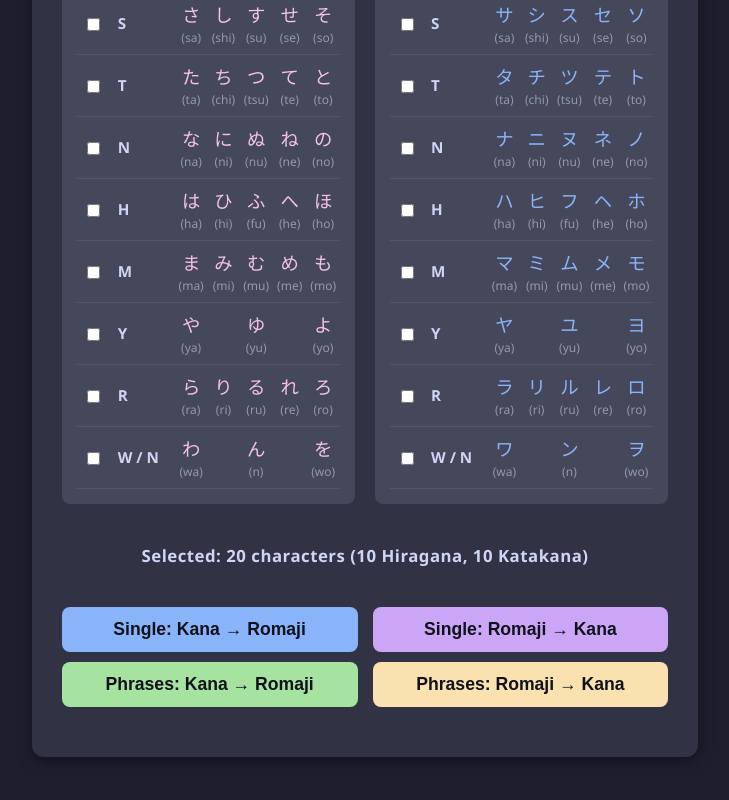
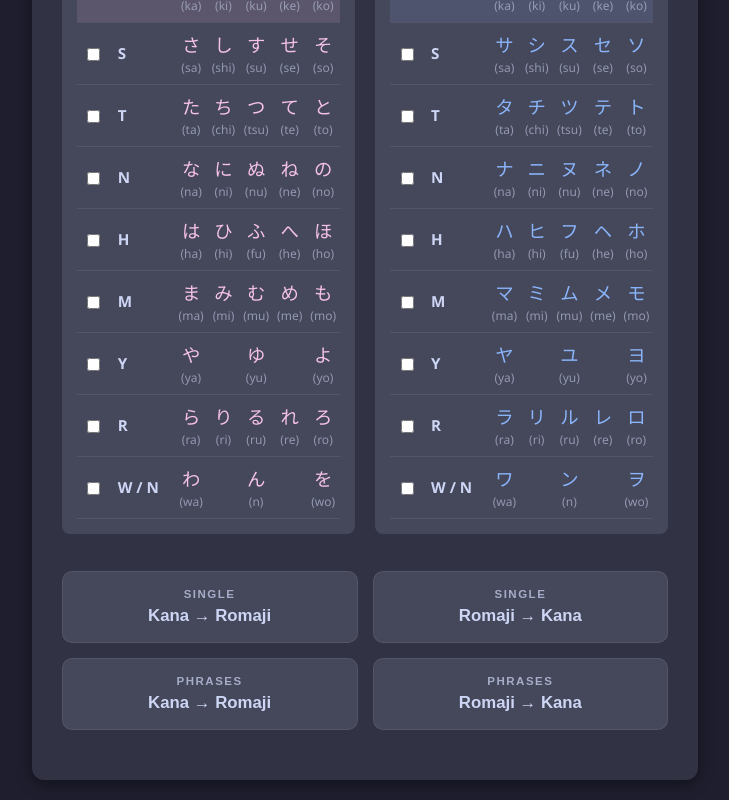
Before and after one commit to RMantis/skanna, a React (Vite) app: page / in a window 1280 px wide. Shown: the part 425-1225 px from the top of the page, without its empty margins (275-1004 px from the left). Before the commit the page ends 1202 px from the top, so only its background shows below. Built offline with nearby package versions, Linux system fonts and the light colour scheme.

Commit message:
style: reposition selection summary under header, reduce margins, and redesign start modes as modern cards

```diff
--- a/src/components/SelectionScreen.tsx
+++ b/src/components/SelectionScreen.tsx
@@ -84,7 +84,10 @@ export const SelectionScreen: React.FC<SelectionScreenProps> = ({ t, onStartQuiz
 
     return (
         <div className="config-section">
-            <h3 style={{ marginBottom: '5px', textAlign: 'center' }}>{t.chooseKana}</h3>
+            <h3 style={{ margin: '0 0 5px 0', textAlign: 'center' }}>{t.chooseKana}</h3>
+            <div style={{ textAlign: 'center', fontSize: '0.85rem', color: 'var(--subtext)', marginBottom: '15px' }}>
+                {t.selectedSummary(counts.total)}
+            </div>
 
             <div className="tables-container">
                 {/* Tabella Hiragana */}
@@ -220,21 +223,23 @@ export const SelectionScreen: React.FC<SelectionScreenProps> = ({ t, onStartQuiz
                 </div>
             </div>
 
-            <div id="tableSelectionSummary" style={{ textAlign: 'center', margin: '5px 0 15px 0', fontSize: '1.05rem', color: 'var(--text-color)', fontWeight: 600, letterSpacing: '0.5px' }}>
-                {t.selectedSummary(counts.total, counts.hira, counts.kata)}
-            </div>
-
-
-
-            <div className="start-buttons-container" style={{ display: 'flex', flexDirection: 'column', gap: '10px', marginTop: '10px', width: '100%' }}>
-                <div style={{ display: 'flex', gap: '15px' }}>
-                    <button className="primary" style={{ flex: 1, padding: '12px' }} onClick={() => onStartQuiz('kana_to_romaji', selectedHira, selectedKata)}>{t.singleKanaRomaji}</button>
-                    <button className="primary" style={{ flex: 1, padding: '12px', backgroundColor: 'var(--btn-single-rk-bg)', color: 'var(--btn-single-rk-text)' }} onClick={() => onStartQuiz('romaji_to_kana', selectedHira, selectedKata)}>{t.singleRomajiKana}</button>
-                </div>
-                <div style={{ display: 'flex', gap: '15px' }}>
-                    <button className="primary" style={{ flex: 1, padding: '12px', backgroundColor: 'var(--btn-phrase-kr-bg)', color: 'var(--btn-phrase-kr-text)' }} onClick={() => onStartQuiz('kana_to_romaji_phrases', selectedHira, selectedKata)}>{t.phrasesKanaRomaji}</button>
-                    <button className="primary" style={{ flex: 1, padding: '12px', backgroundColor: 'var(--btn-phrase-rk-bg)', color: 'var(--btn-phrase-rk-text)' }} onClick={() => onStartQuiz('romaji_to_kana_phrases', selectedHira, selectedKata)}>{t.phrasesRomajiKana}</button>
-                </div>
+            <div className="start-modes-grid">
+                <button type="button" className="mode-card single-kr" onClick={() => onStartQuiz('kana_to_romaji', selectedHira, selectedKata)}>
+                    <span className="mode-badge">{t.single}</span>
+                    <span className="mode-title">{t.kanaToRomaji}</span>
+                </button>
+                <button type="button" className="mode-card single-rk" onClick={() => onStartQuiz('romaji_to_kana', selectedHira, selectedKata)}>
+                    <span className="mode-badge">{t.single}</span>
+                    <span className="mode-title">{t.romajiToKana}</span>
+                </button>
+                <button type="button" className="mode-card phrase-kr" onClick={() => onStartQuiz('kana_to_romaji_phrases', selectedHira, selectedKata)}>
+                    <span className="mode-badge">{t.phrases}</span>
+                    <span className="mode-title">{t.kanaToRomaji}</span>
+                </button>
+                <button type="button" className="mode-card phrase-rk" onClick={() => onStartQuiz('romaji_to_kana_phrases', selectedHira, selectedKata)}>
+                    <span className="mode-badge">{t.phrases}</span>
+                    <span className="mode-title">{t.romajiToKana}</span>
+                </button>
             </div>
         </div>
     );
--- a/src/constants/translations.ts
+++ b/src/constants/translations.ts
@@ -5,15 +5,15 @@ export interface TranslationDictionary {
     chooseKana: string;
     group: string;
     vowels: string;
-    selectedSummary: (total: number, hira: number, kata: number) => string;
+    selectedSummary: (total: number) => string;
     resetStats: string;
     resetConfirm: string;
     resetSuccess: string;
     selectGroupAlert: string;
-    singleKanaRomaji: string;
-    singleRomajiKana: string;
-    phrasesKanaRomaji: string;
-    phrasesRomajiKana: string;
+    single: string;
+    phrases: string;
+    kanaToRomaji: string;
+    romajiToKana: string;
     changeFilters: string;
     newKanaRomaji: (romaji: string) => string;
     newKanaAnswer: (kana: string) => string;
@@ -36,15 +36,15 @@ export const translations: Record<Language, TranslationDictionary> = {
         chooseKana: "Choose Kana for the Quiz",
         group: "Group",
         vowels: "Vowels",
-        selectedSummary: (total, hira, kata) => `Selected: ${total} characters (${hira} Hiragana, ${kata} Katakana)`,
+        selectedSummary: (total) => `Selected: ${total} characters`,
         resetStats: "Reset Statistics",
         resetConfirm: "Are you sure you want to reset all learning statistics? All progress will be lost.",
         resetSuccess: "Statistics reset successfully!",
         selectGroupAlert: "Select at least one group to start!",
-        singleKanaRomaji: "Single: Kana → Romaji",
-        singleRomajiKana: "Single: Romaji → Kana",
-        phrasesKanaRomaji: "Phrases: Kana → Romaji",
-        phrasesRomajiKana: "Phrases: Romaji → Kana",
+        single: "Single",
+        phrases: "Phrases",
+        kanaToRomaji: "Kana → Romaji",
+        romajiToKana: "Romaji → Kana",
         changeFilters: "← Change Filters",
         newKanaRomaji: (romaji) => `💡 New kana! Romaji: ${romaji}`,
         newKanaAnswer: (kana) => `💡 New kana! Answer: ${kana}`,
@@ -65,15 +65,15 @@ export const translations: Record<Language, TranslationDictionary> = {
         chooseKana: "Scegli i Kana per il Quiz",
         group: "Gruppo",
         vowels: "Vocali",
-        selectedSummary: (total, hira, kata) => `Selezionati: ${total} caratteri (${hira} Hiragana, ${kata} Katakana)`,
+        selectedSummary: (total) => `Selezionati: ${total} caratteri`,
         resetStats: "Resetta Statistiche",
         resetConfirm: "Sei sicuro di voler resettare tutte le statistiche di studio? I progressi andranno persi.",
         resetSuccess: "Statistiche resettate con successo!",
         selectGroupAlert: "Seleziona almeno un gruppo per iniziare!",
-        singleKanaRomaji: "Singoli: Kana → Romaji",
-        singleRomajiKana: "Singoli: Romaji → Kana",
-        phrasesKanaRomaji: "Frasi: Kana → Romaji",
-        phrasesRomajiKana: "Frasi: Romaji → Kana",
+        single: "Singoli",
+        phrases: "Frasi",
+        kanaToRomaji: "Kana → Romaji",
+        romajiToKana: "Romaji → Kana",
         changeFilters: "← Cambia Filtri",
         newKanaRomaji: (romaji) => `💡 Nuovo kana! Romaji: ${romaji}`,
         newKanaAnswer: (kana) => `💡 Nuovo kana! Risposta: ${kana}`,
--- a/src/index.css
+++ b/src/index.css
@@ -178,7 +178,7 @@ h1 { color: var(--primary-color); }
 .tables-container {
     display: flex;
     gap: 20px;
-    margin-bottom: 20px;
+    margin-bottom: 12px;
     width: 100%;
 }
 
@@ -478,3 +478,66 @@ button:hover { opacity: 0.8; }
     display: inline-block;
     line-height: 1;
 }
+
+/* Start Mode Cards Grid */
+.start-modes-grid {
+    display: grid;
+    grid-template-columns: repeat(2, 1fr);
+    gap: 15px;
+    margin-top: 10px;
+}
+
+.mode-card {
+    background-color: var(--surface-hover);
+    border: 1px solid var(--border-color);
+    border-radius: 10px;
+    padding: 16px 20px;
+    cursor: pointer;
+    transition: all 0.25s cubic-bezier(0.4, 0, 0.2, 1);
+    display: flex;
+    flex-direction: column;
+    align-items: center;
+    justify-content: center;
+    gap: 6px;
+    text-align: center;
+    outline: none;
+    box-sizing: border-box;
+}
+
+.mode-card:hover {
+    transform: translateY(-2px);
+    box-shadow: 0 4px 12px var(--shadow-color);
+    border-color: var(--mode-accent) !important;
+}
+
+.mode-card .mode-badge {
+    font-size: 0.72rem;
+    text-transform: uppercase;
+    letter-spacing: 1.5px;
+    font-weight: 700;
+    color: var(--subtext);
+    transition: color 0.2s;
+}
+
+.mode-card:hover .mode-badge {
+    color: var(--mode-accent);
+}
+
+.mode-card .mode-title {
+    font-size: 1.05rem;
+    font-weight: 600;
+    color: var(--text-color);
+}
+
+.mode-card.single-kr {
+    --mode-accent: var(--primary-color);
+}
+.mode-card.single-rk {
+    --mode-accent: var(--btn-single-rk-bg);
+}
+.mode-card.phrase-kr {
+    --mode-accent: var(--btn-phrase-kr-bg);
+}
+.mode-card.phrase-rk {
+    --mode-accent: var(--btn-phrase-rk-bg);
+}
```
